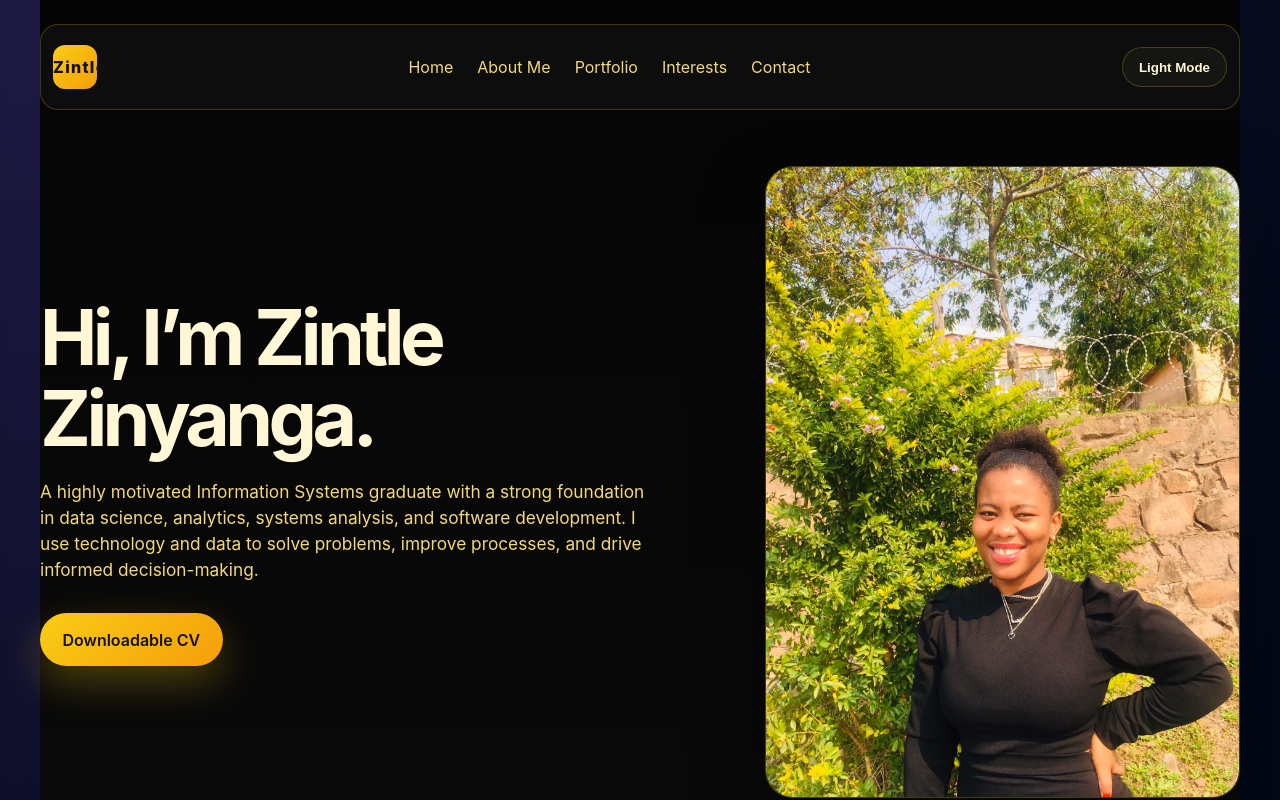
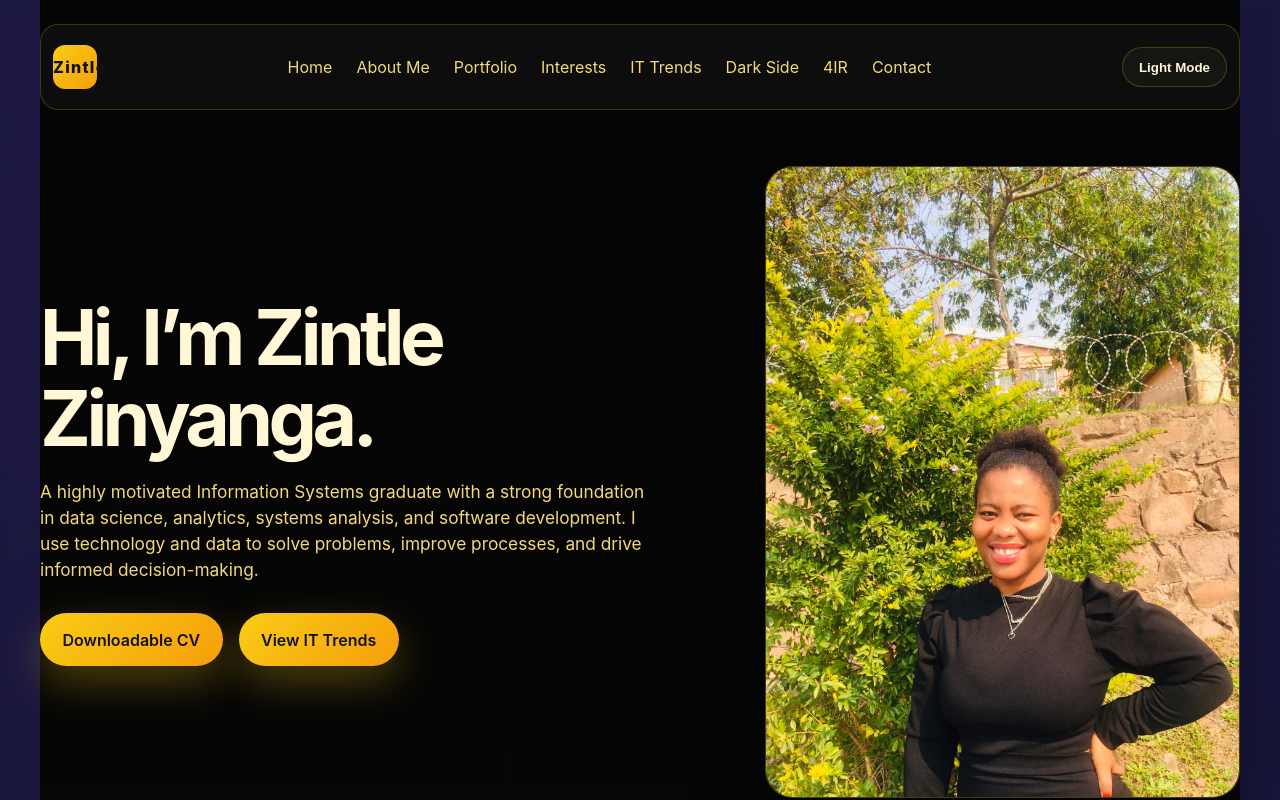
Before and after one commit to Zintle2001/ZintleDzanibe, a React (Vite) app: page / in a window 1280 px wide. Shown: the top 800 px of the page. Built offline with nearby package versions, Linux system fonts and the light colour scheme.

Commit message:
Fix GitHub Pages deployment

```diff
--- a/package.json
+++ b/package.json
@@ -3,7 +3,7 @@
   "private": true,
   "version": "0.0.0",
   "type": "module",
-  "homepage": "https://zintlezinyanga.github.io",
+  "homepage": "https://zintle2001.github.io/ZintleDzanibe",
   "scripts": {
     "dev": "vite",
     "build": "vite build",
--- a/src/App.jsx
+++ b/src/App.jsx
@@ -215,6 +215,9 @@ function App() {
           <a href="#about" onClick={() => setActiveDetailPage(null)}>About Me</a>
           <a href="#portfolio" onClick={() => setActiveDetailPage(null)}>Portfolio</a>
           <a href="#interests" onClick={() => setActiveDetailPage(null)}>Interests</a>
+          <a href="#trends" onClick={() => setActiveDetailPage(null)}>IT Trends</a>
+          <a href="#dark-side" onClick={() => setActiveDetailPage(null)}>Dark Side</a>
+          <a href="#fourth-industrial-revolution" onClick={() => setActiveDetailPage(null)}>4IR</a>
           <a href="#contact" onClick={() => setActiveDetailPage(null)}>Contact</a>
         </nav>
 
@@ -240,6 +243,9 @@ function App() {
             <div className="hero-actions">
               <a className="primary-btn" href="#portfolio">
                 Downloadable CV
+              </a>
+              <a className="primary-btn" href="#trends" onClick={() => setActiveDetailPage(null)}>
+                View IT Trends
               </a>
             </div>
           </div>
@@ -330,6 +336,21 @@ function App() {
                 ))}
               </div>
             </section>
+
+            <section className="portfolio-subsection" id="skills">
+              <div className="section-heading">
+                <p className="eyebrow">Skills</p>
+                <h2>Core strengths and technical capabilities.</h2>
+              </div>
+
+              <div className="skills-grid">
+                {skills.map((skill) => (
+                  <span key={skill} className="skill-pill">
+                    {skill}
+                  </span>
+                ))}
+              </div>
+            </section>
           </div>
         </section>
 
@@ -379,22 +400,7 @@ function App() {
           </div>
         </section>
 
-        <section className={`section skills ${activeDetailPage ? 'hidden-section' : ''}`} id="skills">
-          <div className="section-heading">
-            <p className="eyebrow">Skills</p>
-            <h2>Core strengths and technical capabilities.</h2>
-          </div>
-
-          <div className="skills-grid">
-            {skills.map((skill) => (
-              <span key={skill} className="skill-pill">
-                {skill}
-              </span>
-            ))}
-          </div>
-        </section>
-
-        <section className={`section trends ${activeDetailPage !== 'trends' ? 'hidden-section' : ''}`} id="trends">
+        <section className={`section trends ${activeDetailPage && activeDetailPage !== 'trends' ? 'hidden-section' : ''}`} id="trends">
           <div className="section-heading">
             <p className="eyebrow">IT Trends</p>
             <h2>Top 5 IT Trends</h2>
@@ -516,7 +522,7 @@ function App() {
           </div>
         </section>
 
-        <section className={`section dark-side ${activeDetailPage !== 'dark-side' ? 'hidden-section' : ''}`} id="dark-side" aria-label="Dark side of technology">
+        <section className={`section dark-side ${activeDetailPage && activeDetailPage !== 'dark-side' ? 'hidden-section' : ''}`} id="dark-side" aria-label="Dark side of technology">
           <div className="dark-side-inner">
             <p className="eyebrow">Dark side of technology</p>
             <h2>The Dark Side of Technology</h2>
@@ -877,7 +883,7 @@ function App() {
           </div>
         </section>
 
-        <section className={`section fourth-industrial ${activeDetailPage !== 'fourth-industrial-revolution' ? 'hidden-section' : ''}`} id="fourth-industrial-revolution" aria-label="Fourth Industrial Revolution">
+        <section className={`section fourth-industrial ${activeDetailPage && activeDetailPage !== 'fourth-industrial-revolution' ? 'hidden-section' : ''}`} id="fourth-industrial-revolution" aria-label="Fourth Industrial Revolution">
           <div className="fourth-industrial-inner">
             <p className="eyebrow">Industry 4.0 to Industry 5.0</p>
             <h2>From Industry 4.0 to Industry 5.0</h2>
--- a/vite.config.js
+++ b/vite.config.js
@@ -2,13 +2,14 @@ import react from '@vitejs/plugin-react'
 import { defineConfig } from 'vite'
 
 export default defineConfig({
+  base: '/ZintleDzanibe/',
   plugins: [react()],
   server: {
-    host: 'zintle-zinyanga.local',
+    host: '0.0.0.0',
     port: 5174,
   },
   preview: {
-    host: 'zintle-zinyanga.local',
+    host: '0.0.0.0',
     port: 5174,
   },
 })
```
